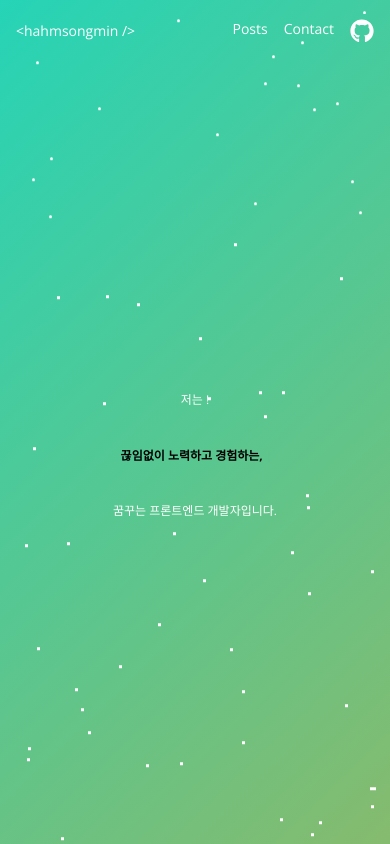
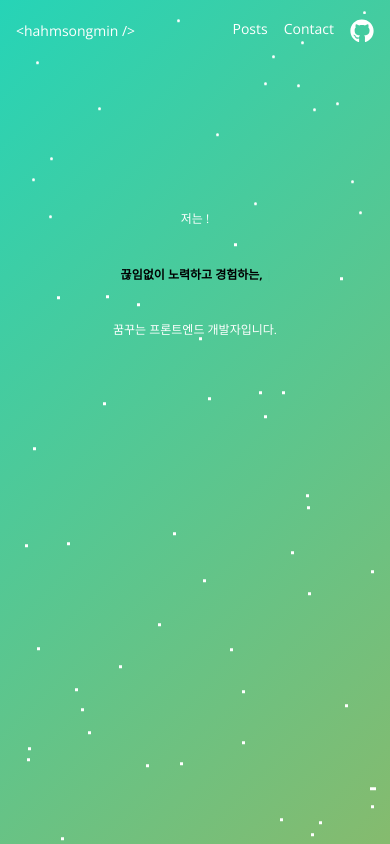
Before and after one commit to ivanselah/ivanselah.com, a Next.js app: page / in a window 390 px wide. Built offline with nearby package versions, Linux system fonts and the light colour scheme.

Commit message:
style: 모바일 width 수정

```diff
--- a/src/app/layout.tsx
+++ b/src/app/layout.tsx
@@ -23,7 +23,7 @@ export default function RootLayout({ children }: { children: React.ReactNode })
     <html lang='en' suppressHydrationWarning className={openSans.className}>
       <RootProviders>
         <Header />
-        <main className='pt-10 grow'>{children}</main>
+        <main className='w-full mx-auto pt-10 grow'>{children}</main>
       </RootProviders>
     </html>
   );
--- a/src/app/page.tsx
+++ b/src/app/page.tsx
@@ -3,7 +3,7 @@ import { homeBody } from '@/config';
 
 export default function HomePage() {
   return (
-    <section className='container w-full h-full flex flex-col justify-center gap-20 items-center'>
+    <section className='w-full h-full flex flex-col max-sm:pt-32 max-sm:justify-start justify-center gap-20 items-center'>
       <Typewriter title={homeBody.title} about={homeBody.about} />
     </section>
   );
--- a/src/components/Container.tsx
+++ b/src/components/Container.tsx
@@ -6,5 +6,5 @@ type ContainerProps = {
 };
 
 export default function Container({ className, children }: ContainerProps) {
-  return <div className={CommonUtils.combineClassName('container px-8 mx-auto xl:px-5', className)}>{children}</div>;
+  return <div className={CommonUtils.combineClassName('container px-8 xl:px-5', className)}>{children}</div>;
 }
```
Also changed, not shown: 1 other file (tests, documents, lock files or other folders).
